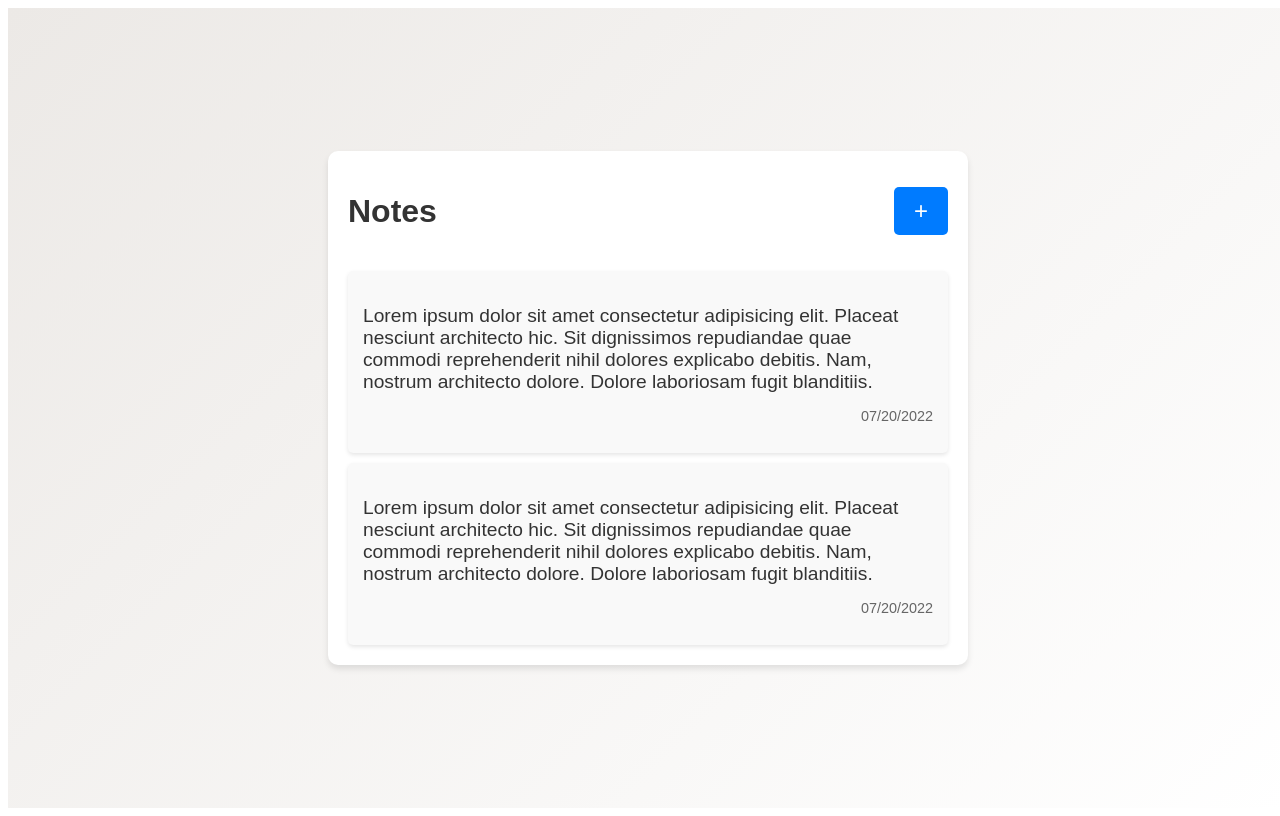
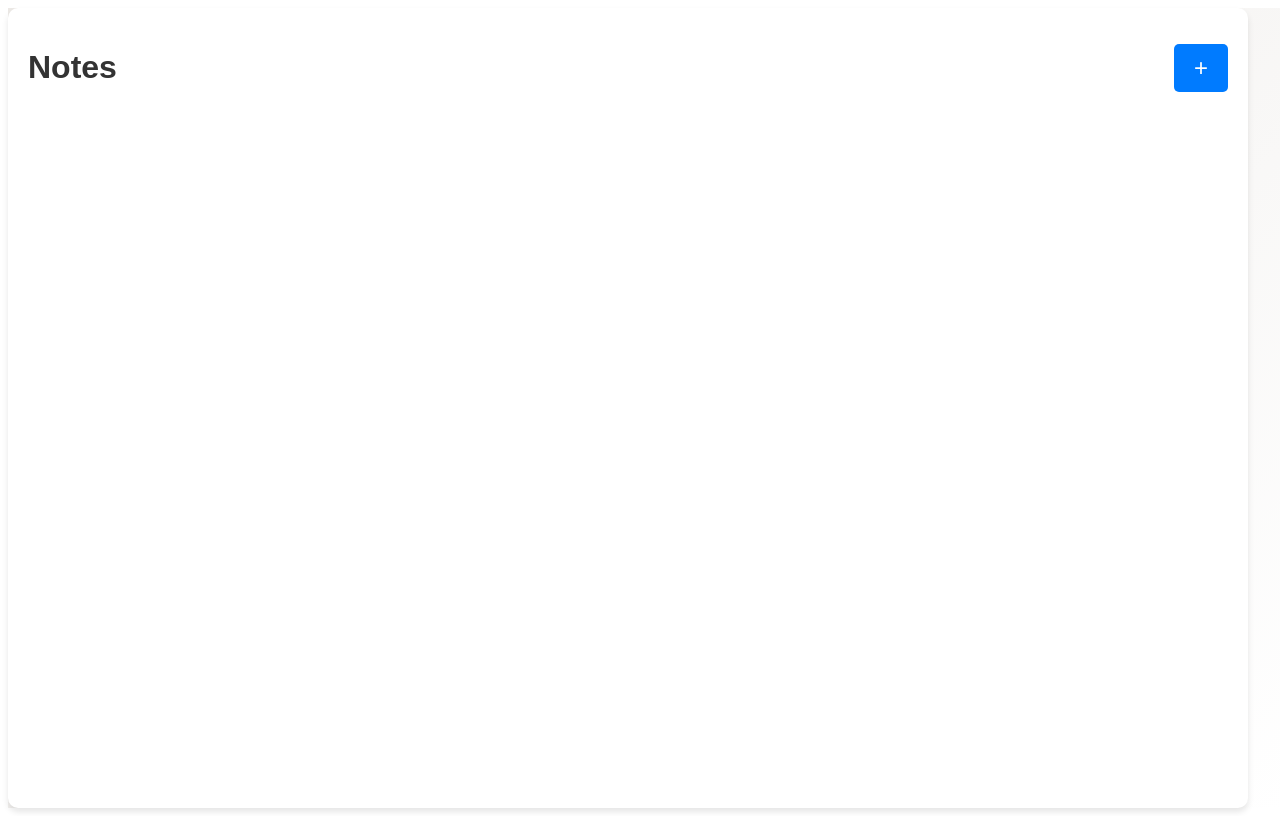
Before and after one commit to lahiruanushka/notes-app, a Vue app: page / in a window 1280 px wide. Built offline with nearby package versions, Linux system fonts and the light colour scheme.

Commit message:
Display newly added notes on the cards

```diff
--- a/src/App.vue
+++ b/src/App.vue
@@ -3,7 +3,8 @@
 
   const isModalOpen = ref(false);
   const newNote = ref("");
-  const notes = ref([])
+  const notes = ref([]);
+  const errorMessage = ref("");
 
   const openModal = () => {
     isModalOpen.value = true;
@@ -11,6 +12,9 @@
 
   const closeModal = () => {
     isModalOpen.value = false;
+    newNote.value = "";
+    errorMessage.value = "";
+
   }
 
 function getRandomColor() {
@@ -20,6 +24,12 @@ function getRandomColor() {
 }
 
   const addNote = () => {
+
+    if(newNote.value.trim().length < 10){
+      errorMessage.value = "Note needs to be 10 characters or more!";
+      return;
+    }
+
     notes.value.push({
       id: Math.floor(Math.random() * 1000000),
       text: newNote.value,
@@ -27,8 +37,7 @@ function getRandomColor() {
       backgroundColor: getRandomColor()
     });
 
-    isModalOpen.value = false;
-    newNote.value = "";
+    closeModal();
   }
 </script>
 
@@ -40,13 +49,14 @@ function getRandomColor() {
         <button class="add-button" @click="openModal">+</button>
       </header>
       <div class="cards-container">
-        <div class="card">
-          <p class="main-text">Lorem ipsum dolor sit amet consectetur adipisicing elit. Placeat nesciunt architecto hic. Sit dignissimos repudiandae quae commodi reprehenderit nihil dolores explicabo debitis. Nam, nostrum architecto dolore. Dolore laboriosam fugit blanditiis.</p>
-          <p class="date">07/20/2022</p>
-        </div>
-                <div class="card">
-          <p class="main-text">Lorem ipsum dolor sit amet consectetur adipisicing elit. Placeat nesciunt architecto hic. Sit dignissimos repudiandae quae commodi reprehenderit nihil dolores explicabo debitis. Nam, nostrum architecto dolore. Dolore laboriosam fugit blanditiis.</p>
-          <p class="date">07/20/2022</p>
+        <div
+          v-for="note in notes"
+          :key="note.id"
+          class="card"
+          :style="{ backgroundColor: note.backgroundColor }"
+        >
+          <p class="main-text">{{ note.text }}</p>
+          <p class="date">{{ new Date(note.date).toLocaleDateString("en-US") }}</p>
         </div>
       </div>
     </div>
@@ -58,8 +68,9 @@ function getRandomColor() {
           placeholder="Enter your note here..."
           cols="30"
           rows="10"
-          v-model="newNote"
-          ></textarea>
+          v-model.trim="newNote"
+        ></textarea>
+        <span class="error-message" v-if="errorMessage">{{ errorMessage }}</span>
         <button class="modal-button" @click="addNote">Save</button>
         <button @click="closeModal" class="modal-button cancel-button">Cancel</button>
       </div>
@@ -72,14 +83,12 @@ main {
   height: 100vh;
   width: 100vw;
   display: flex;
-  justify-content: center;
-  align-items: center;
   background: linear-gradient(135deg, #ece9e6, #ffffff);
   font-family: Arial, sans-serif;
 }
 
 .container {
-  max-width: 600px;
+  max-width: 1200px; /* Increased width for more columns */
   width: 100%;
   padding: 20px;
   background: white;
@@ -116,8 +125,8 @@ h1 {
 }
 
 .cards-container {
-  display: flex;
-  flex-direction: column;
+  display: grid;
+  grid-template-columns: repeat(auto-fill, minmax(250px, 1fr));
   gap: 10px;
 }
 
@@ -126,6 +135,9 @@ h1 {
   padding: 15px;
   border-radius: 5px;
   box-shadow: 0 2px 4px rgba(0, 0, 0, 0.1);
+  word-wrap: break-word;
+  overflow-wrap: break-word;
+  white-space: normal;
 }
 
 .main-text {
@@ -202,4 +214,10 @@ textarea {
 .cancel-button:hover {
   background: #999;
 }
+
+.error-message {
+  color: tomato;
+  display: flex;
+  margin-bottom: 10px;
+}
 </style>
```
